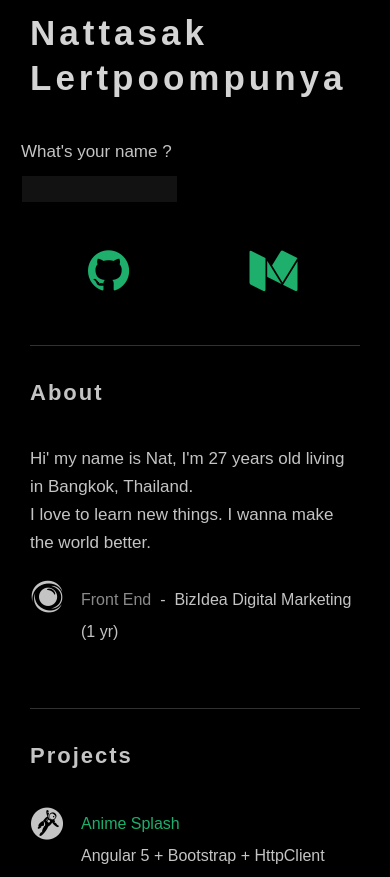
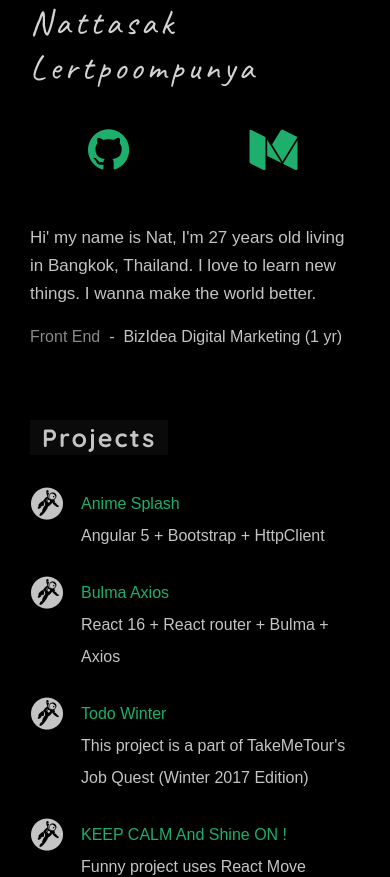
Before and after one commit to Nattasak/my-resume, a React (Create React App) app: page / in a window 390 px wide. Shown: the top 877 px of the page. Built offline with nearby package versions, Linux system fonts and the light colour scheme.

Commit message:
improve styles

```diff
--- a/public/index.html
+++ b/public/index.html
@@ -6,6 +6,7 @@
   <meta name="theme-color" content="#000000">
   <link rel="manifest" href="%PUBLIC_URL%/manifest.json">
   <link rel="shortcut icon" href="%PUBLIC_URL%/favicon.ico">
+  <link href="https://fonts.googleapis.com/css?family=Caveat|Quicksand:700" rel="stylesheet">
   <link href="https://maxcdn.bootstrapcdn.com/font-awesome/4.7.0/css/font-awesome.min.css" rel="stylesheet" integrity="sha384-wvfXpqpZZVQGK6TAh5PVlGOfQNHSoD2xbE+QkPxCAFlNEevoEH3Sl0sibVcOQVnN" crossorigin="anonymous">
   <title>Nattasak Lertpoompunya</title>
 </head>
--- a/src/Components/About.js
+++ b/src/Components/About.js
@@ -6,16 +6,14 @@ export default class About extends Component {
     return (
       <section className="about-section section">
         <div className="container">
-          <h3 className="section-title">About</h3>
           <div className="flex-container">
             <div className="flex-item">
               <div className="bio">
-                Hi' my name is Nat, I'm 27 years old living in Bangkok, Thailand.<br />
+                Hi' my name is Nat, I'm 27 years old living in Bangkok, Thailand.
                 I love to learn new things. I wanna make the world better.
               </div>
               <ul className="about-items">
                 <li className="about-item">
-                  <i className="fa fa-eercast fa-2x" aria-hidden="true"></i>
                   <span className="title">Front End</span><span>  -  BizIdea Digital Marketing (1 yr)</span>
                 </li>
               </ul>
--- a/src/Styles/About.css
+++ b/src/Styles/About.css
@@ -1,12 +1,13 @@
+.about-section {
+  max-width: 487px; }
   .about-section .flex-container .flex-item .bio {
-  margin-bottom: 27px;
+    margin-bottom: 13px;
     font-size: 17px;
     line-height: 28px; }
-
   .about-section .about-items {
     list-style: none;
     margin: 0;
-  padding: 0 0 0 51px; }
+    padding: 0; }
     .about-section .about-items .about-item {
       position: relative;
       margin-bottom: 16px; }
--- a/src/Styles/About.scss
+++ b/src/Styles/About.scss
@@ -1,9 +1,10 @@
 .about-section {
+  max-width: 487px;
 
   .flex-container {
     .flex-item {
       .bio {
-        margin-bottom: 27px;
+        margin-bottom: 13px;
         font-size: 17px;
         line-height: 28px;
       }
@@ -13,7 +14,8 @@
   .about-items {
     list-style: none;
     margin: 0;
-    padding: 0 0 0 51px;
+    padding: 0;
+    //padding: 0 0 0 51px;
 
     .about-item {
       position: relative;
@@ -29,5 +31,4 @@
       }
     }
   }
-
 }
--- a/src/Styles/App.css
+++ b/src/Styles/App.css
@@ -1,11 +1,20 @@
 .section {
   margin-bottom: 60px; }
   .section .section-title {
-    font-size: 22px;
-    border-top: 1px solid #313131;
+    position: relative;
     letter-spacing: 2px;
-    padding-top: 25px;
-    margin-bottom: 30px; }
+    margin-bottom: 30px;
+    font-family: 'Quicksand', sans-serif;
+    font-weight: 700;
+    font-size: 25px;
+    text-shadow: 0 -1px 0 rgba(0, 0, 0, 0.4);
+    color: #c4c4c4;
+    display: inline;
+    padding: 2px 12px;
+    background-color: #0a0a0a; }
+
+.flex-container {
+  margin-top: 25px; }
 
 body {
   margin: 0;
--- a/src/Styles/Header.css
+++ b/src/Styles/Header.css
@@ -4,11 +4,14 @@
   .header .section-title {
     margin: 0 0 5px 0;
     padding: 10px 0 6px;
-    font-size: 40px;
+    font-size: 45px;
     letter-spacing: 7px;
     color: #d4d4d4;
     text-align: left;
-    border-top: 0; }
+    border-top: 0;
+    font-family: "Caveat", cursive;
+    font-weight: normal;
+    background: none; }
   .header .main-nav {
     margin-top: 10px; }
   .header .main-nav-items {
@@ -26,6 +29,8 @@
         border: 0; }
 
 @media only screen and (max-width: 821px) {
+  .header .main-nav {
+    margin-top: 30px; }
   .header .section-title {
     padding-bottom: 25px;
     font-size: 35px;
@@ -34,20 +39,14 @@
 
 @media only screen and (max-width: 585px) {
   .header .section-title {
-    text-align: left; }
+    text-align: left;
+    margin-bottom: 25px; }
   .header .main-nav-items .main-nav-item {
     padding: 6px; }
     .header .main-nav-items .main-nav-item.say-hello {
       margin-right: 300px;
-      margin-bottom: 30px; } }
-
-@media only screen and (max-width: 533px) {
-  .header .main-nav-items .main-nav-item.say-hello {
-    margin-right: 245px; } }
-
-@media only screen and (max-width: 470px) {
-  .header .main-nav-items .main-nav-item.say-hello {
-    margin-right: 183px; } }
+      margin-bottom: 30px;
+      display: none; } }
 
 @media only screen and (max-width: 360px) {
   .header .section-title {
@@ -61,6 +60,4 @@
       font-size: 24px;
       line-height: 34px; }
     .header .main-nav-items .main-nav-item {
-      padding: 6px; }
-      .header .main-nav-items .main-nav-item.say-hello {
-        margin-right: 35px; } }
+      padding: 6px; } }
--- a/src/Styles/Header.scss
+++ b/src/Styles/Header.scss
@@ -5,11 +5,14 @@
   .section-title {
     margin: 0 0 5px 0;
     padding: 10px 0 6px;
-    font-size: 40px;
+    font-size: 45px;
     letter-spacing: 7px;
     color: #d4d4d4;
     text-align: left;
     border-top: 0;
+    font-family: "Caveat", cursive;
+    font-weight: normal;
+    background: none;
   }
 
   .main-nav {
@@ -39,6 +42,9 @@
 
 @media only screen and (max-width: 821px) {
   .header {
+    .main-nav {
+        margin-top: 30px;
+      }
     .section-title {
       padding-bottom: 25px;
       font-size: 35px;
@@ -52,6 +58,7 @@
   .header {
     .section-title {
       text-align: left;
+      margin-bottom: 25px;
     }
 
     .main-nav-items {
@@ -61,30 +68,7 @@
         &.say-hello {
           margin-right: 300px;
           margin-bottom: 30px;
-        }
-      }
-    }
-  }
-}
-
-@media only screen and (max-width: 533px) {
-  .header {
-    .main-nav-items {
-      .main-nav-item {
-        &.say-hello {
-          margin-right: 245px;
-        }
-      }
-    }
-  }
-}
-
-@media only screen and (max-width: 470px) {
-  .header {
-    .main-nav-items {
-      .main-nav-item {
-        &.say-hello {
-          margin-right: 183px;
+          display: none;
         }
       }
     }
@@ -112,10 +96,6 @@
     .main-nav-items {
       .main-nav-item {
         padding: 6px;
-
-        &.say-hello {
-          margin-right: 35px;
-        }
       }
     }
   }
--- a/src/Styles/Shared.css
+++ b/src/Styles/Shared.css
@@ -1,8 +1,17 @@
 .section {
   margin-bottom: 60px; }
   .section .section-title {
-    font-size: 22px;
-    border-top: 1px solid #313131;
+    position: relative;
     letter-spacing: 2px;
-    padding-top: 25px;
-    margin-bottom: 30px; }
+    margin-bottom: 30px;
+    font-family: 'Quicksand', sans-serif;
+    font-weight: 700;
+    font-size: 25px;
+    text-shadow: 0 -1px 0 rgba(0, 0, 0, 0.4);
+    color: #c4c4c4;
+    display: inline;
+    padding: 2px 12px;
+    background-color: #0a0a0a; }
+
+.flex-container {
+  margin-top: 25px; }
--- a/src/Styles/Shared.scss
+++ b/src/Styles/Shared.scss
@@ -2,10 +2,20 @@
   margin-bottom: 60px;
 
   .section-title {
-    font-size: 22px;
-    border-top: 1px solid #313131;
+    position: relative;
     letter-spacing: 2px;
-    padding-top: 25px;
     margin-bottom: 30px;
+    font-family: 'Quicksand', sans-serif;
+    font-weight: 700;
+    font-size: 25px;
+    text-shadow: 0 -1px 0 rgba(0,0,0,0.4);
+    color: #c4c4c4;
+    display: inline;
+    padding: 2px 12px;
+    background-color: #0a0a0a;
   }
 }
+
+.flex-container {
+    margin-top: 25px;
+}
```
Lines whose indentation alone changed are shown as unchanged.
